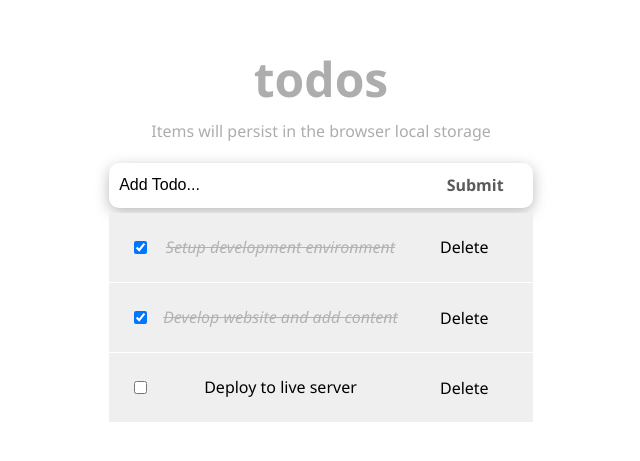
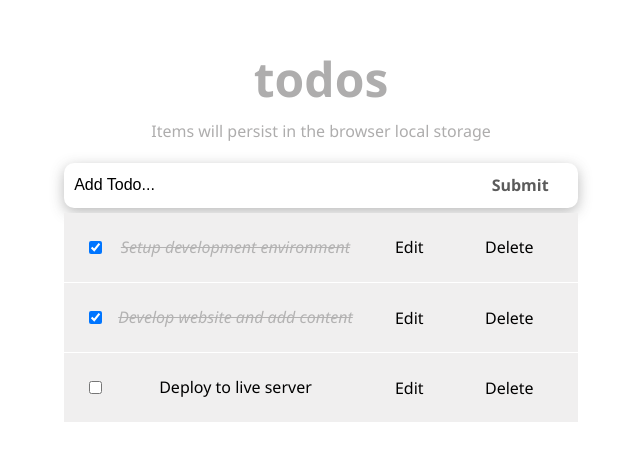
Before and after one commit to edahigure/todolist-react, a React (Vite) app: page / in a window 1280 px wide. Shown: the part 211-672 px from the top of the page, without its empty margins (319-959 px from the left). Built offline with nearby package versions, Linux system fonts and the light colour scheme.

Commit message:
Edit todo items

```diff
--- a/src/components/TodoItem.jsx
+++ b/src/components/TodoItem.jsx
@@ -1,26 +1,52 @@
 import styles from '../styles/TodoItem.module.css';
+import { useState } from 'react';
 
-const TodoItem = ({ itemProp, handleChange, delTodo }) => {
+const TodoItem = ({ itemProp, handleChange, delTodo, setUpdate }) => {
+    const [editing, setEditing] = useState(false);
     const completedStyle = {
         fontStyle: 'italic',
         color: '#595959',
         opacity: 0.4,
         textDecoration: 'line-through',
     };
+    const handleEditing = () => {
+        setEditing(true);
+    };
+    let viewMode = {};
+    let editMode = {};
+    if (editing) {
+      viewMode.display = 'none';
+    } else {
+      editMode.display = 'none';
+    }
+    const handleUpdatedDone = (event) => {
+        if (event.key === 'Enter') {
+          setEditing(false);
+        }
+      };
 
     return (
         <li className={styles.item}>
-            <div className={styles.content}>
+            <div className={styles.content} style={viewMode}>
                 <input
                     type="checkbox"
                     checked={itemProp.completed}
                     onChange={() => handleChange(itemProp.id)}
                 />
+                <button onClick={handleEditing}>Edit</button>
                 <button onClick={() => delTodo(itemProp.id)}>Delete</button>
                 <span style={itemProp.completed ? completedStyle : null}>
                     {itemProp.title}
                 </span>
             </div>
+            <input
+                type="text"
+                value={itemProp.title}
+                className={styles.textInput}
+                style={editMode}
+                onChange={(e) => setUpdate(e.target.value, itemProp.id)}
+                onKeyDown={handleUpdatedDone}
+            />
         </li>
     );
 };
--- a/src/components/TodosList.jsx
+++ b/src/components/TodosList.jsx
@@ -1,6 +1,7 @@
 import TodoItem from '../components/TodoItem';
 
-const TodosList = ({ todosProps, handleChange, delTodo }) => {
+const TodosList = ({ todosProps, handleChange, delTodo, setUpdate }) => {
+
     return (
         <ul>
             {todosProps.map((todo) => (
@@ -9,6 +10,7 @@
                     itemProp={todo}
                     handleChange={handleChange}
                     delTodo={delTodo}
+                    setUpdate={setUpdate}
                 />
             ))}
         </ul>
--- a/src/components/TodosLogic.jsx
+++ b/src/components/TodosLogic.jsx
@@ -54,6 +54,17 @@
         setTodos([...todos, newTodo]);
     };
 
+    const setUpdate = (updatedTitle, id) => {
+        setTodos(
+          todos.map((todo) => {
+            if (todo.id === id) {
+              todo.title = updatedTitle;
+            }
+            return todo;
+          })
+        );
+      };
+
     return (
         <div>
             <InputTodo addTodoItem={addTodoItem} />
@@ -61,6 +72,7 @@
                 todosProps={todos}
                 handleChange={handleChange}
                 delTodo={delTodo}
+                setUpdate={setUpdate}
             />
         </div>
     );
--- a/src/styles/TodoItem.module.css
+++ b/src/styles/TodoItem.module.css
@@ -24,3 +24,9 @@
     border: none;
     margin-left: 7px;
   }
+  .textInput {
+    width: 100%;
+    padding: 10px;
+    border: 1px solid #dfdfdf;
+    outline: none;
+  }
```
